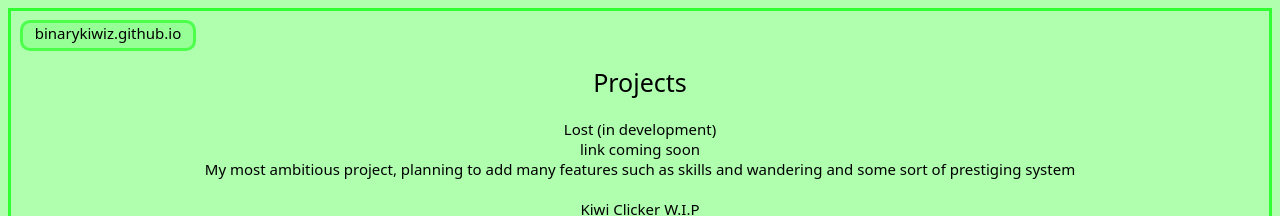
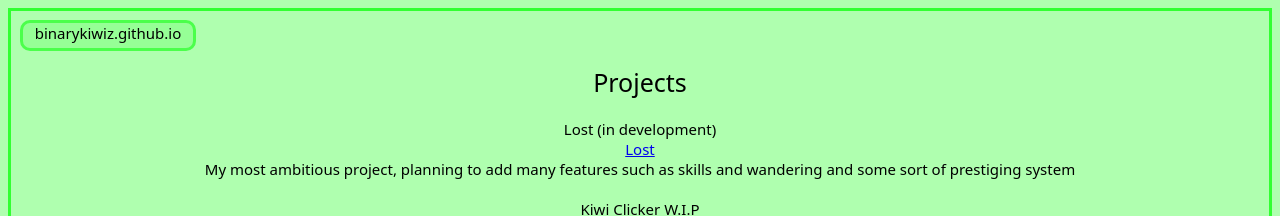
Before and after one commit to BinaryKiwiz/binarykiwiz.github.io, a plain HTML site: page index.html in a window 1280 px wide. Shown: the top 216 px of the page. Drawn offline with Linux system fonts and the light colour scheme.

Commit message:
Update index.html

```diff
--- a/index.html
+++ b/index.html
@@ -22,7 +22,7 @@
         <br>
         Lost (in development)
         <br>
-        link coming soon
+        <a href = https://binarykiwiz.github.io/Lost/>Lost</a>
         <br>
         My most ambitious project, planning to add many features such as skills and wandering and some sort of prestiging system
         <br>
```
